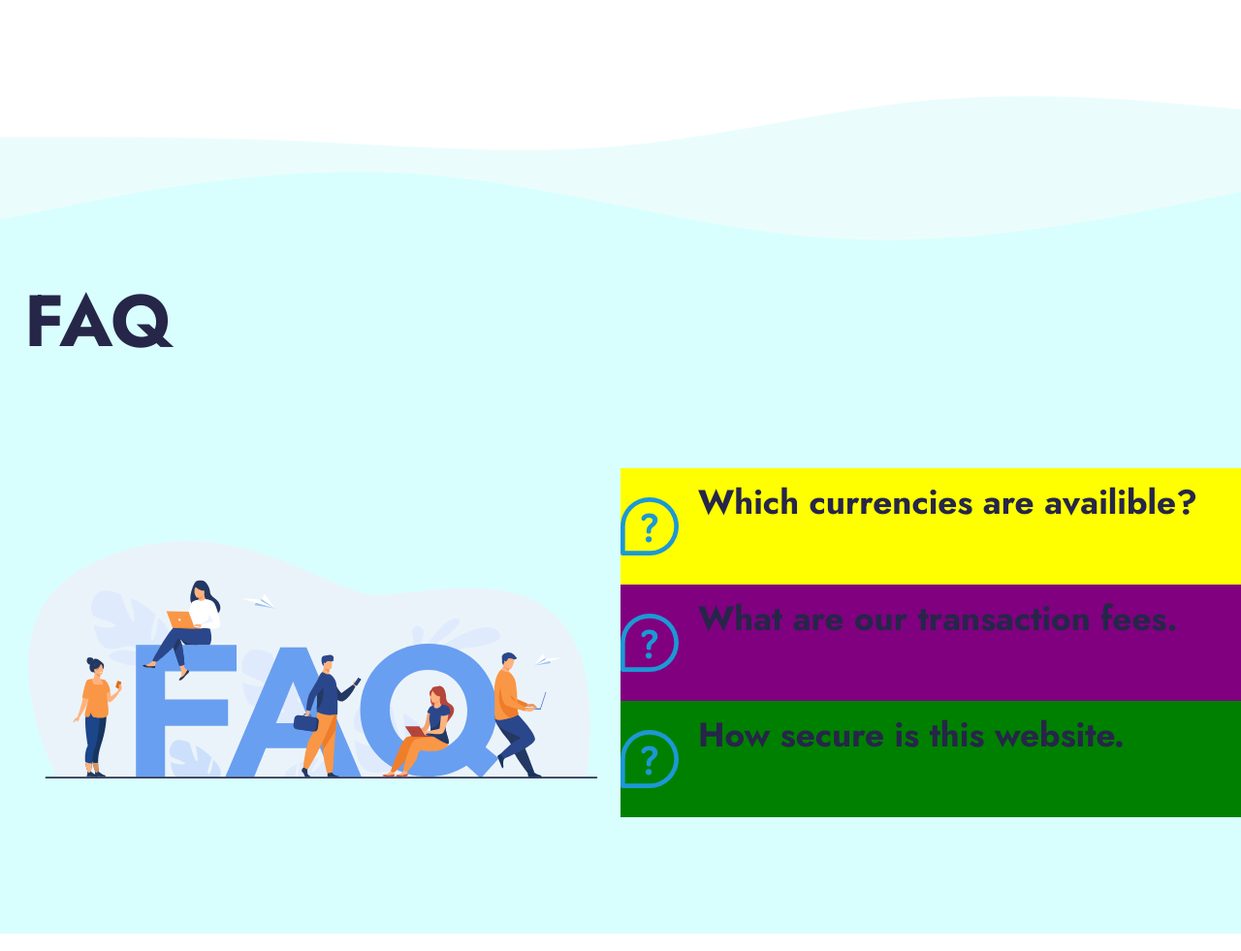
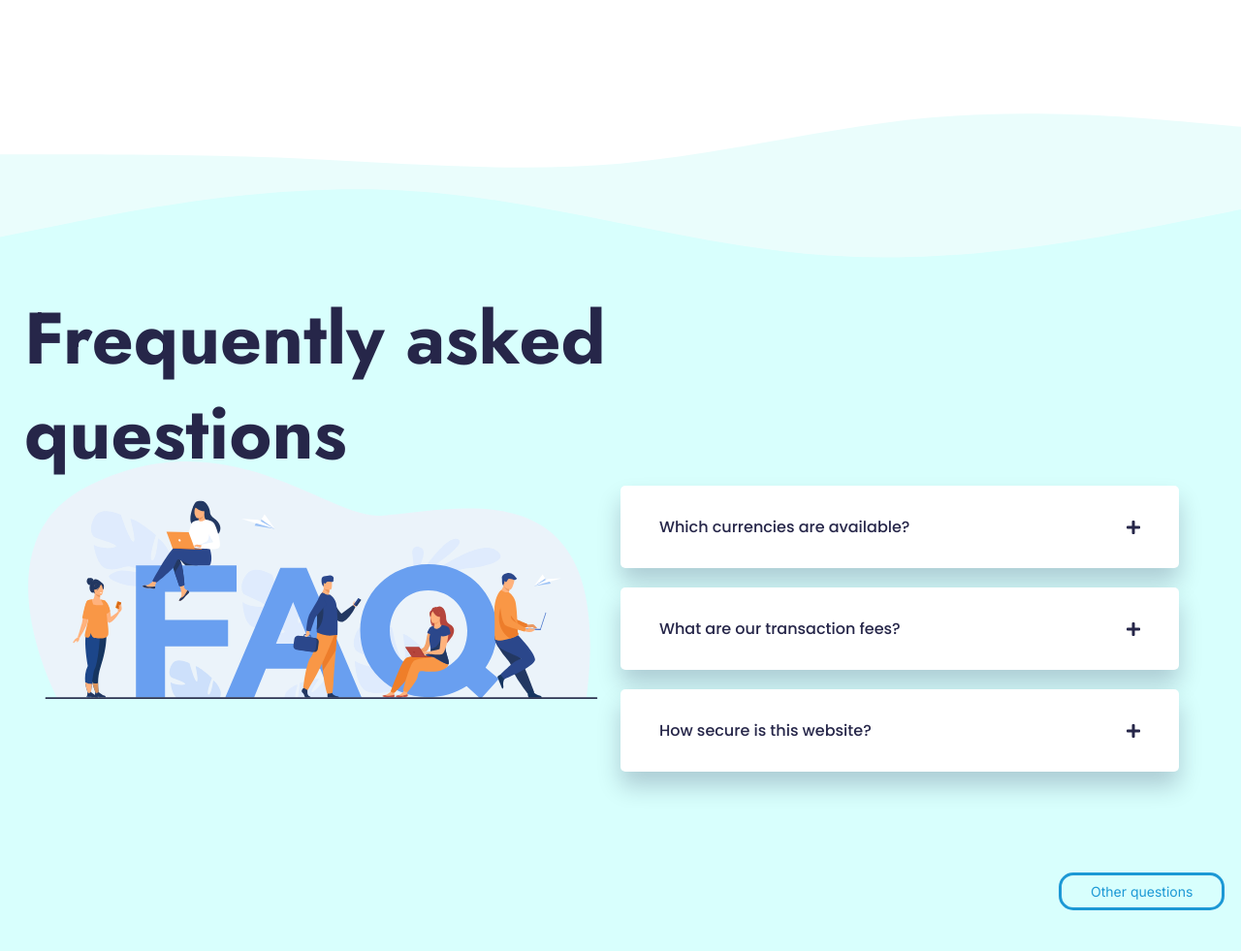
Before and after one commit to Remy2072/Xenterion, a PHP site: page / in a window 1280 px wide. Shown: the part 2513-3494 px from the top of the page at 97% size. Run offline with PHP 8.4, Linux system fonts and the light colour scheme.

Commit message:
Full landing page 👏

```diff
--- /dev/null
+++ b/assets/scripts/script.js
@@ -0,0 +1,29 @@
+let toggles = document.getElementsByClassName('toggle');
+let contentDiv = document.getElementsByClassName('content');
+let icons = document.getElementsByClassName('icon');
+
+for(let i=0; i<toggles.length; i++){
+    toggles[i].addEventListener('click', ()=>{
+        if( parseInt(contentDiv[i].style.height) != contentDiv[i].scrollHeight){
+            contentDiv[i].style.height = contentDiv[i].scrollHeight + "px";
+            toggles[i].style.color = "#1c98d5";
+            icons[i].classList.remove('fa-plus');
+            icons[i].classList.add('fa-minus');
+        }
+        else{
+            contentDiv[i].style.height = "0px";
+            toggles[i].style.color = "#262649";
+            icons[i].classList.remove('fa-minus');
+            icons[i].classList.add('fa-plus');
+        }
+
+        for(let j=0; j<contentDiv.length; j++){
+            if(j!==i){
+                contentDiv[j].style.height = "0px";
+                toggles[j].style.color = "#262649";
+                icons[j].classList.remove('fa-minus');
+                icons[j].classList.add('fa-plus');
+            }
+        }
+    });
+}
--- a/assets/styles/style.css
+++ b/assets/styles/style.css
@@ -135,67 +135,6 @@ h3 {
   margin-right: -25px;
 }
 
-/* .Info-Box2 {
-  display: grid;
-  grid-template-columns: 1fr 1fr 1fr 1fr;
-  grid-template-rows: 100px 400px 200px;
-  gap: 0px 0px;
-  grid-template-areas:
-    "Info-2 Info-2 . ."
-    "Svg-2 Svg-2 Giftcards-box Giftcards-box"
-    "Svg-2 Svg-2 Giftcards-box Giftcards-box";
-  margin-left: -25px;
-  margin-right: -25px;
-  margin-top: -25px;
-  background-color: #d8fffd;
-}
-
-.Info-2 {
-  grid-area: Info-2;
-  padding-left: 25px;
-}
-
-.Giftcards-box {
-  display: grid;
-  grid-template-columns: 1fr 1fr 1fr;
-  grid-template-rows: 200px 300px;
-  gap: 0px 0px;
-  grid-template-areas:
-    "Giftcard-1 Giftcard-2 Giftcard-3"
-    "Giftcard-1 Giftcard-2 Giftcard-3";
-  grid-area: Giftcards-box;
-  margin: 25px;
-}
-
-.Giftcard-1 {
-  grid-area: Giftcard-1;
-  border: 6px solid #262649;
-  border-radius: 15px;
-  background-color: #fff;
-  margin: 25px;
-}
-
-.Giftcard-2 {
-  grid-area: Giftcard-2;
-  border: 6px solid #262649;
-  border-radius: 15px;
-  background-color: #fff;
-  margin: 25px;
-}
-
-.Giftcard-3 {
-  grid-area: Giftcard-3;
-  border: 6px solid #262649;
-  border-radius: 15px;
-  background-color: #fff;
-  margin: 25px;
-}
-
-.Svg-2 {
-  grid-area: Svg-2;
-  padding-left: 25px;
-  padding-top: 100px;
-} */
 
 /*** HIER **/
 
@@ -476,9 +415,9 @@ p.step1-txt {
   grid-auto-flow: row;
   grid-template-areas:
     "FAQ-header FAQ-header . ."
-    "FAQ-SVG FAQ-SVG FAQ-1 FAQ-1"
-    "FAQ-SVG FAQ-SVG FAQ-2 FAQ-2"
-    "FAQ-SVG FAQ-SVG FAQ-3 FAQ-3"
+    "FAQ-SVG FAQ-SVG FAQ FAQ"
+    "FAQ-SVG FAQ-SVG FAQ FAQ"
+    "FAQ-SVG FAQ-SVG FAQ FAQ"
     ". . . FAQ-other"
     ". . . .";
   background-color: #d8fffd;
@@ -491,6 +430,7 @@ p.step1-txt {
 
 .FAQ-SVG-img{
   width: 100%;
+  margin-top: -100px;
 }
 
 .FAQ-header {
@@ -499,39 +439,79 @@ p.step1-txt {
   margin-left: 25px;
 }
 
-.FAQ-1 {
-  grid-area: FAQ-1;
-  background-color: yellow;
-}
-
-.FAQ-2 {
-  grid-area: FAQ-2;
-  background-color: purple;
-}
-
-.FAQ-3 {
-  grid-area: FAQ-3;
-  background-color: green;
-}
-
-.questions{
-  display: flex;
-  flex-direction: row;
-}
-
-.questionLogo{
-  width: 60px;
-  margin-top: 0px;
+.FAQ {
+  grid-area: FAQ;
 }
 
 .FAQ-other {
   grid-area: FAQ-other;
+  padding-top: 50px;
+  padding-left: 132px;
 }
 
-.FAQ-subtitle{
-  color: #262649;
-  font-size: 35px;
-  font-family: "jost", sans-serif;
-  margin: 10px 0 0 20px;
-  padding: 0;
+
+/*! ---------------------------------------------FAQ questions */
+
+.FAQ,
+.FAQ:before,
+.FAQ:after{
+    padding: 0;
+    margin: 0;
+    box-sizing: border-box;
 }
+
+.container-2{
+    width: 45%;
+    min-width: 500px;
+    position: absolute;
+
+}
+.wrapper{
+    background-color: #ffffff;
+    margin-bottom: 20px;
+    padding: 15px 40px;
+    border-radius: 5px;
+    box-shadow: 0 15px 25px rgba(0,0,50,0.2);
+}
+.toggle,
+.content{
+    font-family: "Poppins",sans-serif;
+}
+.toggle{
+    width: 100%;
+    background-color: transparent;
+    display: flex;
+    align-items: center;
+    justify-content: space-between;
+    font-size: 16px;
+    color: #262649;
+    font-weight: 500;
+    border: none;
+    outline: none;
+    cursor: pointer;
+    padding: 15px 0;
+}
+.content{
+    position: relative;
+    font-size: 14px;
+    text-align: justify;
+    line-height: 30px;
+    height: 0;
+    overflow: hidden;
+    transition: all 1s;
+}
+
+.otherQuestions {
+  text-decoration: none;
+  font-family: "Inter", sans-serif;
+  font-size: 14px;
+  color: #1c98d5;
+  border-radius: 15px;
+  border: 3px solid #1c98d5;
+  padding: 8px 30px;
+}
+
+.otherQuestions:hover {
+  background-color: #1c98d5;
+  color: #fff;
+}
--- a/index.html
+++ b/index.html
@@ -6,7 +6,10 @@
     <meta name="viewport" content="width=device-width, initial-scale=1.0" />
     <title>Xenterion | Exchange</title>
     <link rel="icon" href="assets/images/favicon.ico" />
-    <link rel="stylesheet" href="assets/styles/style.css" />
+    <link rel="stylesheet" href="assets/styles/style.css"/>
+    <link rel="stylesheet" href="https://cdnjs.cloudflare.com/ajax/libs/font-awesome/5.15.3/css/all.min.css">
+  ` <link href="https://fonts.googleapis.com/css2?family=Poppins:wght@400;500&display=swap" rel="stylesheet">
+
   </head>
   <body>
     <div class="Header">
@@ -281,29 +284,53 @@
 
     <div class="container">
       <div class="FAQ-header">
-        <h1>FAQ</h1>
+        <h1>Frequently asked <br>questions</h1>
       </div>
       <div class="FAQ-SVG">
         <img class="FAQ-SVG-img" src="/assets/images/FAQ-SVG.svg" alt="FAQ vector SVG">
       </div>
-      <div class="FAQ-1 questions">
-        <img class="questionLogo" src="/assets/images/questionIcon.svg" alt="question icon image">
-        <p class="FAQ-subtitle">Which currencies are availible?</p>
+      <div class="FAQ">
+
+
+        <div class="container-2">
+          <div class="wrapper">
+              <button class="toggle">
+                  Which currencies are available?
+                  <i class="fas fa-plus icon"></i>
+              </button>
+              <div class="content">
+                  <p>We currently have 3 currency’s which you can trade; THETA, XRP and VeChain.</p>
+              </div>
+          </div>
+          <div class="wrapper">
+              <button class="toggle">
+                  What are our transaction fees?
+                  <i class="fas fa-plus icon"></i>
+              </button>
+              <div class="content">
+                  <p>Our transaction fee for buying crypto is 8%, Transfer fee for cryptocurrency is not included.</p>
+              </div>
+          </div>
+          <div class="wrapper">
+              <button class="toggle">
+                  How secure is this website?
+                  <i class="fas fa-plus icon"></i>
+              </button>
+              <div class="content">
+                  <p>Your personal information is safe and we do not hold your crypto, You need to send it to an external wallet.</p>
+              </div>
+          </div>
       </div>
-      <div class="FAQ-2 questions">
-        <img class="questionLogo" src="/assets/images/questionIcon.svg" alt="question icon image">
-        <p class="FAQ-subtitle">What are our transaction fees.</p>
-      </div>
-      <div class="FAQ-3 questions">
-        <img class="questionLogo" src="/assets/images/questionIcon.svg" alt="question icon image">
-        <p class="FAQ-subtitle">How secure is this website.</p>
+
+
       </div>
       <div class="FAQ-other">
-
+        <a href="#" class="otherQuestions">Other questions</a>
       </div>
     </div>
 
   </body>
+  <script src="/assets/scripts/script.js"></script>
 </html>
 
 <!-- <svg xmlns="http://www.w3.org/2000/svg" viewBox="0 0 1440 320"><path fill="#0099ff" fill-opacity="1" d="M0,288L60,277.3C120,267,240,245,360,224C480,203,600,181,720,192C840,203,960,245,1080,256C1200,267,1320,245,1380,234.7L1440,224L1440,0L1380,0C1320,0,1200,0,1080,0C960,0,840,0,720,0C600,0,480,0,360,0C240,0,120,0,60,0L0,0Z"></path></svg> -->
```
Also changed, not shown: 1 other file.
